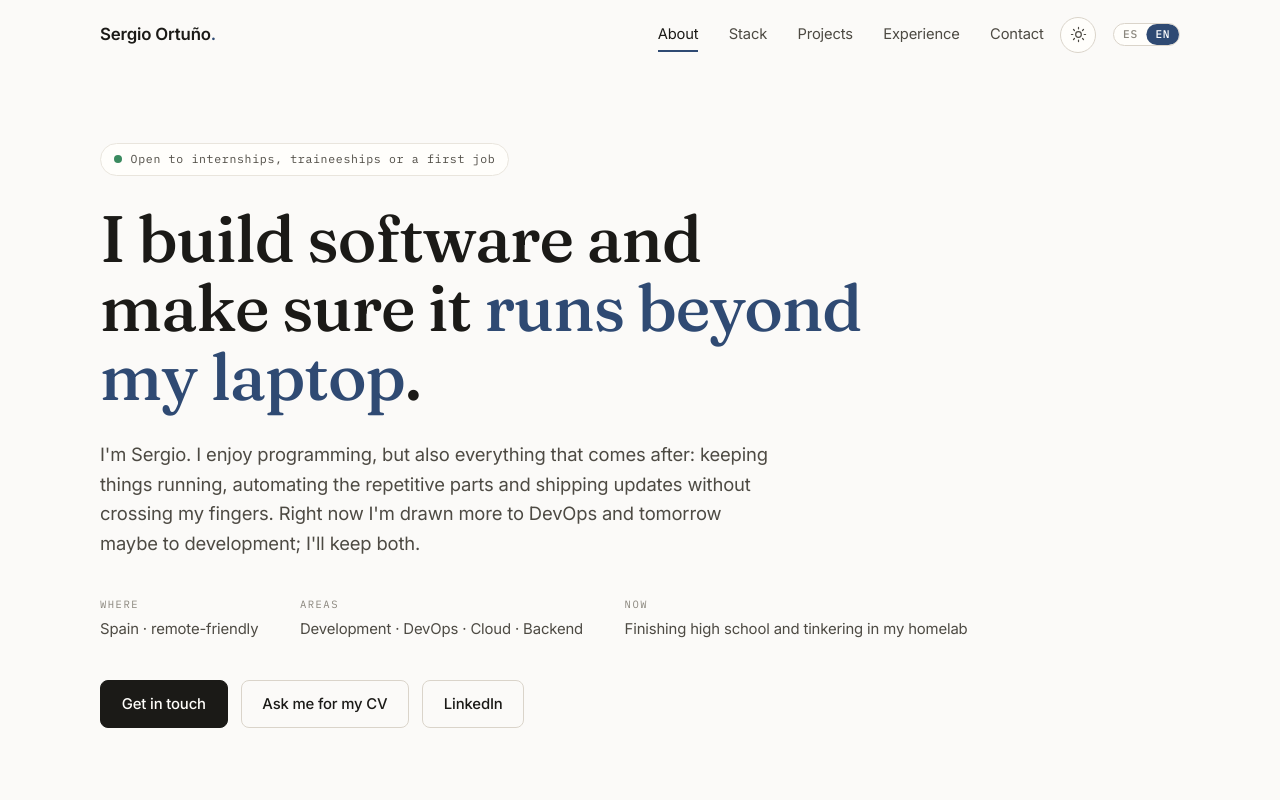
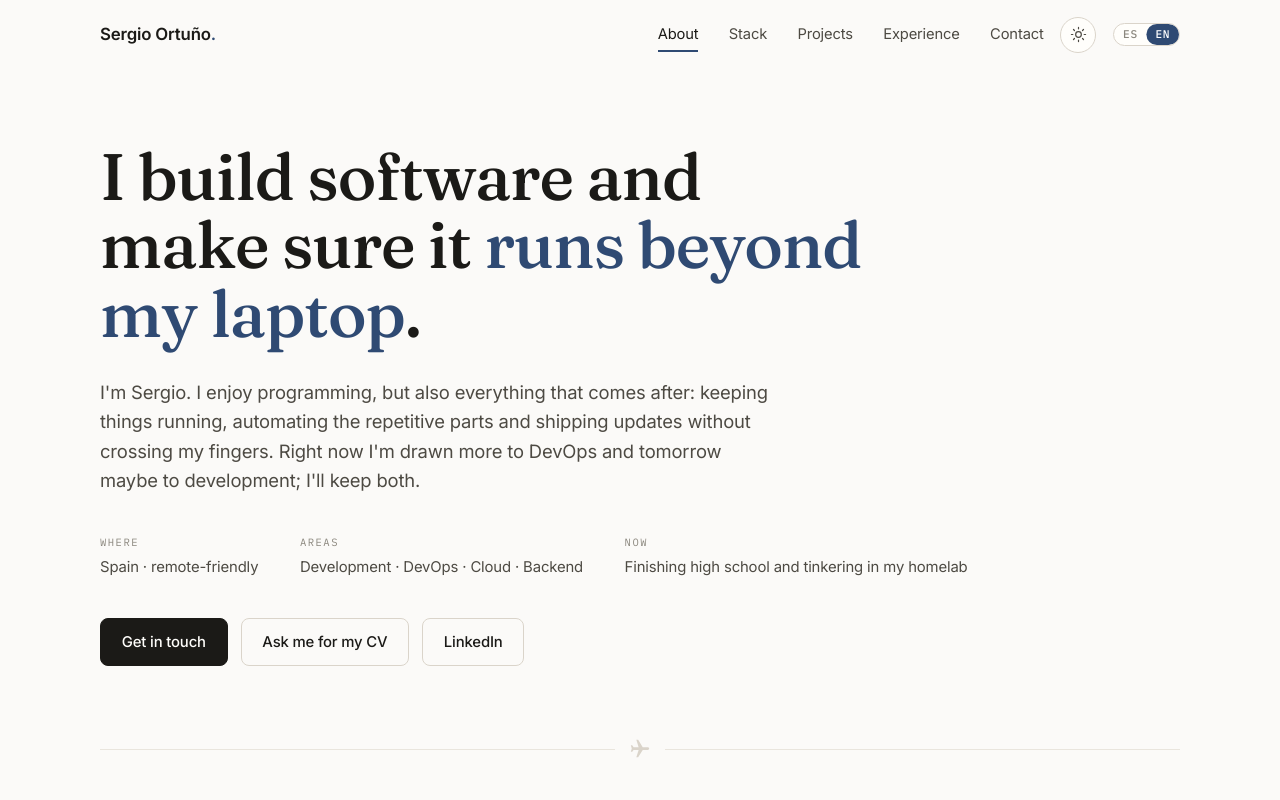
Before and after one commit to babyharpsea/portfolio, a React (Vite) app: page / in a window 1280 px wide. Shown: the top 800 px of the page. Built offline with nearby package versions, Linux system fonts and the light colour scheme.

Commit message:
hero: remove availability status pill

```diff
--- a/src/components/Hero.tsx
+++ b/src/components/Hero.tsx
@@ -10,10 +10,6 @@ export default function Hero() {
   return (
     <header className="hero" id="top">
       <div className="wrap">
-        <span className="status">
-          <span className="pulse" />
-          <span>{t("hero.status")}</span>
-        </span>
         <h1 dangerouslySetInnerHTML={heroHtml} />
         <p className="lead">{t("hero.lead")}</p>
         <div className="hero-meta">
```
